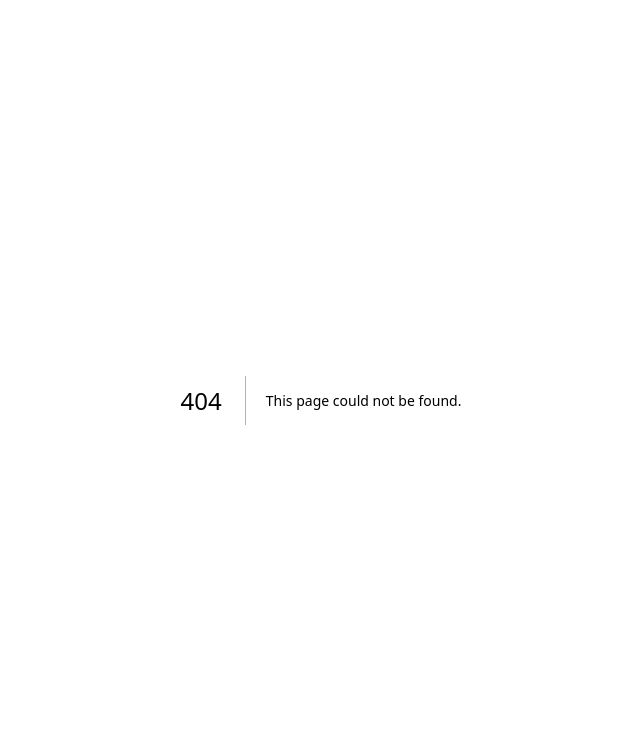
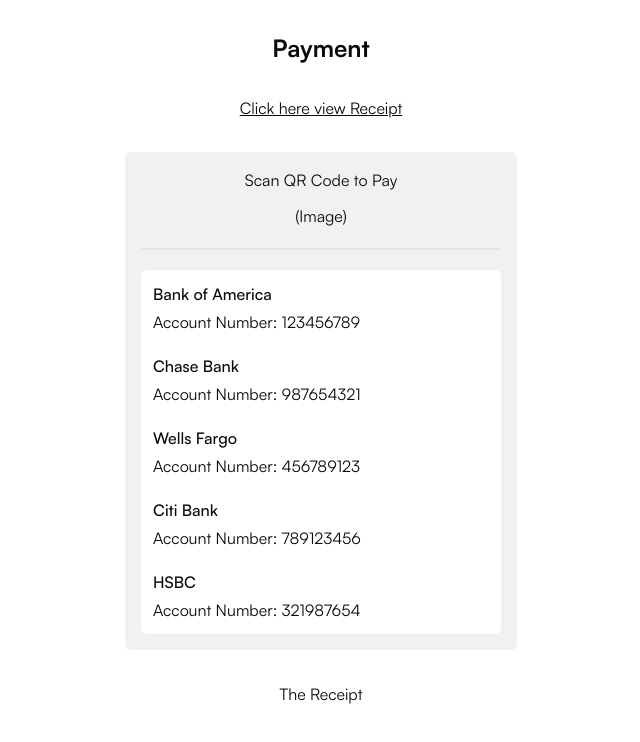
Before and after one commit to NattawatC/streamflow, a Next.js app: page /payment in a window 1280 px wide. Before the commit this address had no page. Shown: the top 742 px of the page, without its empty margins (319-959 px from the left). Built offline with nearby package versions, Linux system fonts and the light colour scheme.

Commit message:
Crate payment page; still need to work on the qrcode part and upload image function

```diff
--- /dev/null
+++ b/src/pages/payment.tsx
@@ -0,0 +1,129 @@
+import { NextPage } from "next"
+import { MainLayout } from "@/components/layout"
+import { Separator } from "@/components/ui/separator"
+import {
+  Dialog,
+  DialogClose,
+  DialogContent,
+  DialogDescription,
+  DialogFooter,
+  DialogHeader,
+  DialogTitle,
+  DialogTrigger,
+} from "@/components/ui/dialog"
+import {
+  Accordion,
+  AccordionContent,
+  AccordionItem,
+  AccordionTrigger,
+} from "@/components/ui/accordion"
+import Receipt from "@/components/receipt"
+import BankInfo from "@/components/bankInfo"
+
+const mockData = {
+  startDate: "2021/10/01",
+  endDate: "2021/10/30",
+  TotalCost: 9999,
+  electricity: {
+    used: 100,
+    cost: 1000,
+    total: 10000,
+  },
+  water: {
+    used: 100,
+    cost: 1000,
+    total: 10000,
+  },
+  furniture: 3000,
+  roomCharge: 3000,
+}
+
+const bank = [
+  {
+    name: "Bank of America",
+    accountNumber: "123456789",
+  },
+  {
+    name: "Chase Bank",
+    accountNumber: "987654321",
+  },
+  {
+    name: "Wells Fargo",
+    accountNumber: "456789123",
+  },
+  {
+    name: "Citi Bank",
+    accountNumber: "789123456",
+  },
+  {
+    name: "HSBC",
+    accountNumber: "321987654",
+  },
+]
+
+const payment: NextPage = () => {
+  return (
+    <MainLayout className="flex flex-col gap-8 items-center">
+      <h1 className="flex text-2xl font-bold justify-center">Payment</h1>
+      <Dialog>
+        <DialogTrigger className="underline">
+          Click here view Receipt
+        </DialogTrigger>
+        <DialogContent className="bg-white" color="black">
+          <DialogHeader className="flex flex-col gap-4">
+            <DialogTitle></DialogTitle>
+            <DialogDescription className="text-black">
+              <div className="flex flex-col gap-5 items-center bg-custom-gray-background p-4 rounded-lg">
+                <div className="flex flex-col bg-white w-full text-base p-3 gap-5 rounded-md">
+                  <div className="flex flex-row gap-2">
+                    <p className="whitespace-nowrap font-medium">
+                      Total Cost (Baht)
+                    </p>
+                    <div className="flex w-full items-center">
+                      <Separator className="h-[2px] rounded-sm w-full justify-center" />
+                    </div>
+                  </div>
+
+                  <div className="flex flex-row justify-between items-center font-bold">
+                    <p className="font-bold text-2xl">{mockData.TotalCost}</p>
+                  </div>
+                </div>
+                <Accordion
+                  type="single"
+                  collapsible
+                  className="flex-grow-0 w-full"
+                >
+                  <AccordionItem value="item-1">
+                    <AccordionTrigger className="flex gap-3 font-medium w-full text-base items-center justify-center">
+                      View more Details
+                    </AccordionTrigger>
+                    <AccordionContent className="gap-4 p-0 pb-4">
+                      <Receipt
+                        startDate={mockData.startDate}
+                        endDate={mockData.endDate}
+                        eUsed={mockData.electricity.used}
+                        eCost={mockData.electricity.cost}
+                        wUsed={mockData.water.used}
+                        wCost={mockData.water.cost}
+                        furniture={mockData.furniture}
+                        roomCharge={mockData.roomCharge}
+                      />
+                    </AccordionContent>
+                  </AccordionItem>
+                </Accordion>
+              </div>
+            </DialogDescription>
+          </DialogHeader>
+        </DialogContent>
+      </Dialog>
+
+      <BankInfo bank={bank} />
+
+      <div>
+        <p>The Receipt</p>
+      </div>
+    </MainLayout>
+  )
+}
+
+export default payment
```
